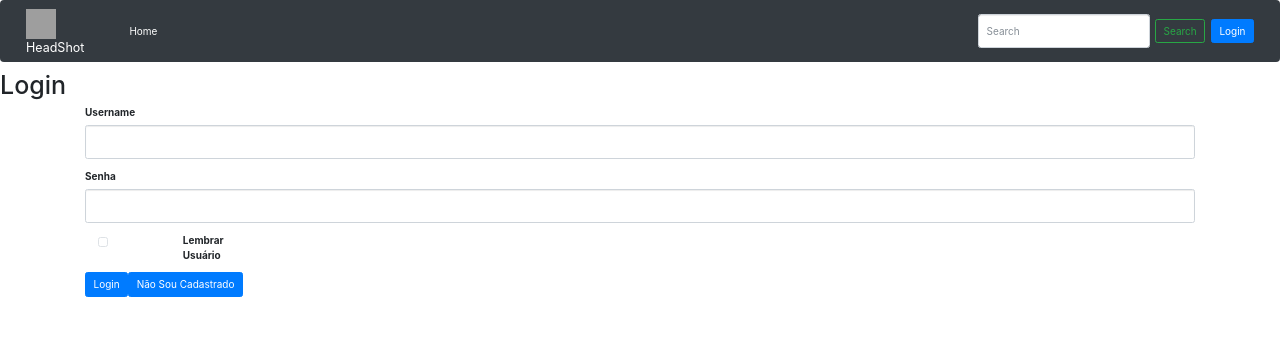
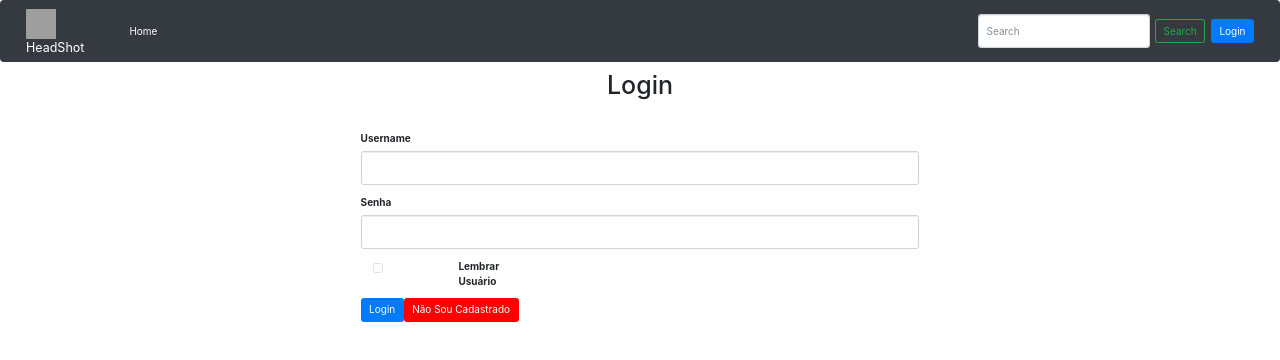
Before and after one commit to marcellapantarotto/ES022017, an Angular app in the folder app-frontend/: page /login in a window 1280 px wide. Shown: the top 360 px of the page. Built offline with nearby package versions, Linux system fonts and the light colour scheme; grey boxes are pictures that could not be loaded.

Commit message:
layout ajustments

```diff
--- a/app-frontend/src/app/home-anonymous/home-anonymous.component.html
+++ b/app-frontend/src/app/home-anonymous/home-anonymous.component.html
@@ -1,10 +1,9 @@
 <section class="content-header">
-
 </section>
 
 <section class="content">
 
-  <div class="jumbotron welcome-jumbotron ">
+  <div class="jumbotron welcome-jumbotron">
 
     <h1>Welcome to {{title}}!</h1>
 
--- a/app-frontend/src/app/login/login.component.css
+++ b/app-frontend/src/app/login/login.component.css
@@ -0,0 +1,16 @@
+h1{
+   text-align:center;
+   margin-top:70px
+}
+
+#semCadastro{
+	background-color: red;
+  border-color: red;
+}
+
+.content{
+  padding: 2%;
+  display: block;
+  margin:auto;
+  width: 50%;
+}
--- a/app-frontend/src/app/login/login.component.html
+++ b/app-frontend/src/app/login/login.component.html
@@ -1,4 +1,4 @@
-<section class="content-header" style="margin-top:70px">
+<section class="content-header">
   <h1>Login</h1>
 </section>
 
--- a/app-frontend/src/app/register/register.component.css
+++ b/app-frontend/src/app/register/register.component.css
@@ -0,0 +1,16 @@
+h1{
+   text-align:center;
+   margin-top:70px
+}
+
+#cancelar{
+	background-color: red;
+  border-color: red;
+}
+
+.content{
+  padding: 2%;
+  display: block;
+  margin:auto;
+  width: 50%;
+}
--- a/app-frontend/src/app/register/register.component.html
+++ b/app-frontend/src/app/register/register.component.html
@@ -36,6 +36,7 @@
       </div>
 
       <button type="submit" class="btn btn-primary">Cadastrar</button>
+      <button id="cancelar" class="btn btn-primary" [routerLink]="['/']">Cancelar</button>
     </form>
   </div>
 </section>
```
